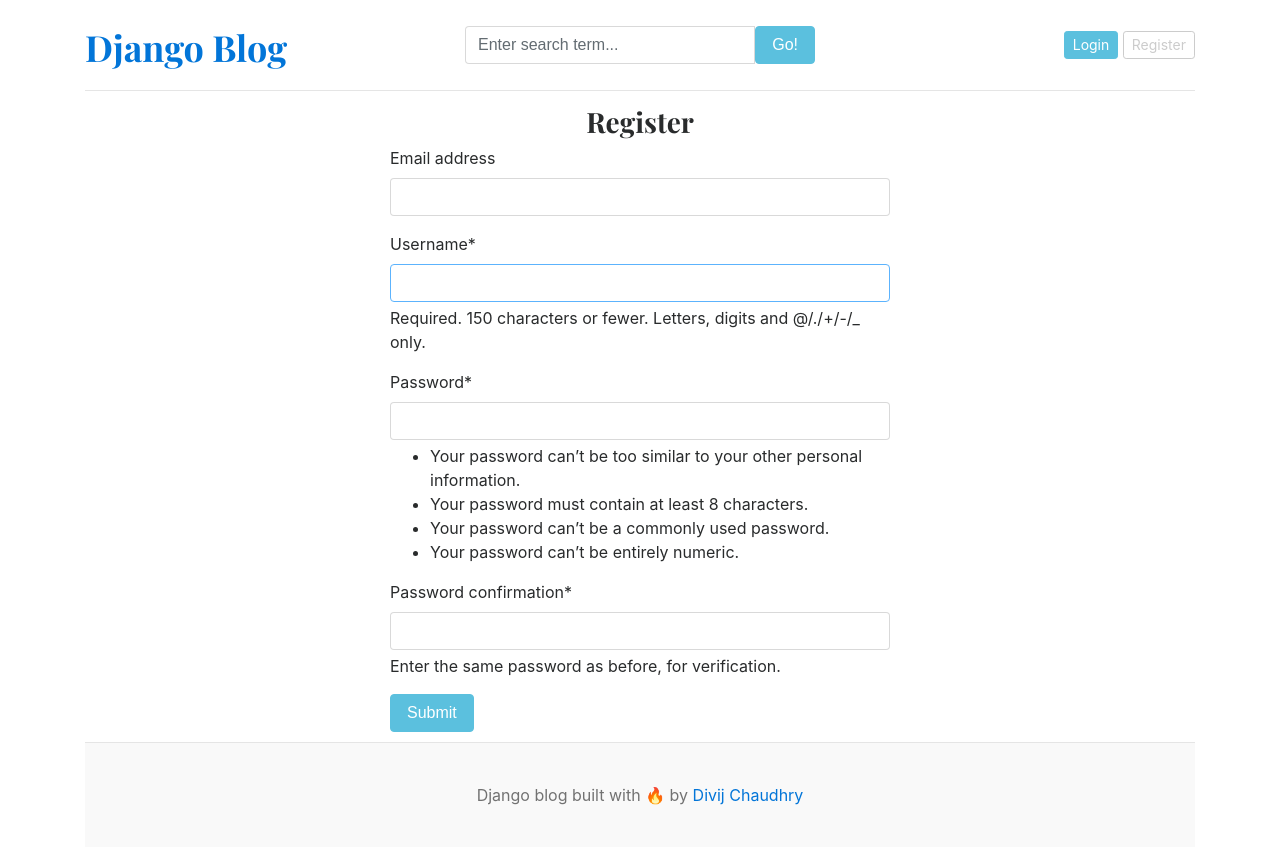
After one commit to divijch/django_blog, a Django app: page /register/ in a window 1280 px wide. The commit adds this page. Run offline with Django 5.2, Linux system fonts and the light colour scheme; data that the repository does not hold is empty; some libraries are stand-ins or nearby versions.

Commit message:
register login logout feature

```diff
--- /dev/null
+++ b/blog_main/forms.py
@@ -0,0 +1,7 @@
+from django.contrib.auth.models import User
+from django.contrib.auth.forms import UserCreationForm
+
+class RegistrationForm(UserCreationForm):
+    class Meta:
+        model = User
+        fields = ('email', 'username', 'password1', 'password2')
--- a/blog_main/settings.py
+++ b/blog_main/settings.py
@@ -38,6 +38,8 @@ INSTALLED_APPS = [
     'django.contrib.messages',
     'django.contrib.staticfiles',
     'blogs',
+    'crispy_forms',
+    'crispy_bootstrap4',
 ]
 
 MIDDLEWARE = [
@@ -130,3 +132,5 @@ DEFAULT_AUTO_FIELD = 'django.db.models.BigAutoField'
 
 MEDIA_URL = 'media/'
 MEDIA_ROOT = BASE_DIR /'media'
+
+CRISPY_TEMPLATE_PACK = 'bootstrap4'
--- a/blog_main/urls.py
+++ b/blog_main/urls.py
@@ -25,6 +25,9 @@ urlpatterns = [
     path('admin/', admin.site.urls),
     path('', views.home, name='home'),
     path('category/', include('blogs.urls')),
-    path('<slug:slug>/', BlogsView.blogs, name = 'blogs'),
-    path('blogs/search/', BlogsView.search, name = 'search'),
+    path('blogs/<slug:slug>/', BlogsView.blogs, name = 'blogs'),
+    path('search/', BlogsView.search, name = 'search'),
+    path('register/', views.register, name = 'register'),
+    path('login/', views.login, name = 'login'),
+    path('logout/', views.logout, name = 'logout'),
 ] + static(settings.MEDIA_URL, document_root=settings.MEDIA_ROOT)
--- a/blog_main/views.py
+++ b/blog_main/views.py
@@ -1,7 +1,8 @@
-from django.shortcuts import render
-
+from django.shortcuts import render, redirect
+from . forms import RegistrationForm
 from blogs.models import Blog
-
+from django.contrib.auth.forms import AuthenticationForm
+from django.contrib import auth
 
 def home(request):
 
@@ -13,3 +14,37 @@ def home(request):
         'posts': posts
     }
     return render(request, 'home.html', context)
+
+def register(request):
+    if request.method == 'POST':
+        form = RegistrationForm(request.POST)
+        if form.is_valid():
+            form.save()
+            return redirect('register')
+    else:
+        form = RegistrationForm
+    context = {
+        'form': form,
+    }
+    return render(request, 'register.html', context)
+
+def login(request):
+    if request.method == 'POST':
+        form = AuthenticationForm(request.POST)
+        if form.is_valid():
+            username = form.cleaned_data['username']
+            password = form.cleaned_data['password']
+
+            user = auth.authenticate(username=username, password=password)
+            if user is not None:
+                auth.login(request, user)
+                redirect('home')
+    form = AuthenticationForm()
+    context = {
+        'form': form,
+    }
+    return render(request, 'login.html', context)
+
+def logout(request):
+    auth.logout(request)
+    return redirect('home')
--- a/templates/base.html
+++ b/templates/base.html
@@ -28,8 +28,15 @@
             </form>
           </div>
           <div class="col-4 d-flex justify-content-end align-items-center">
-            <a class="btn btn-sm btn-info" href="#">Login</a> &nbsp;
-            <a class="btn btn-sm btn-outline-secondary" href="#">Register</a>
+            {%if not user.is_authenticated%}
+            <a class="btn btn-sm btn-info" href="{%url 'login'%}">Login</a> &nbsp;
+            <a class="btn btn-sm btn-outline-secondary" href="{%url 'register'%}">Register</a>
+            {%else%}
+            <span>You Are Logged in as {{user}}</span>
+            &emsp;
+            <a class="btn btn-sm btn-info" href="{% url 'logout'%}">Logout</a>
+
+            {%endif%}
           </div>
         </div>
       </header>
--- /dev/null
+++ b/templates/register.html
@@ -0,0 +1,12 @@
+{% extends 'base.html' %}
+
+
+{% block content %}
+{% load crispy_forms_tags %}
+<h3 class="text-center">Register</h3>
+<form action="{% url 'register' %}" method="post" style="width: 500px; margin: auto;">
+    {% csrf_token %}
+    {{ form | crispy }}
+    <button type="submit" class="btn btn-info" style="margin-bottom: 10px;">Submit</button>
+</form>
+{%endblock%}
```
Also changed, not shown: templates/login.html (added, +12 -0 lines).
